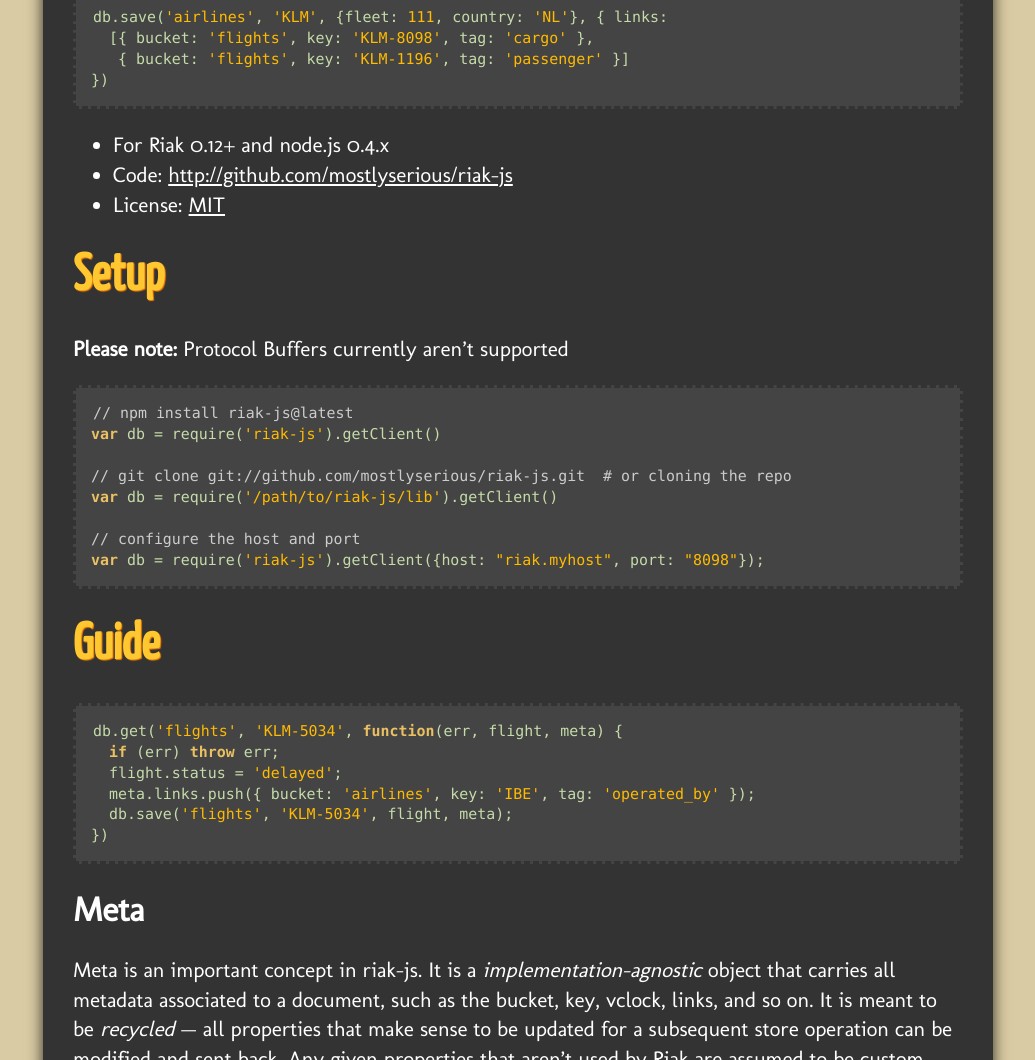
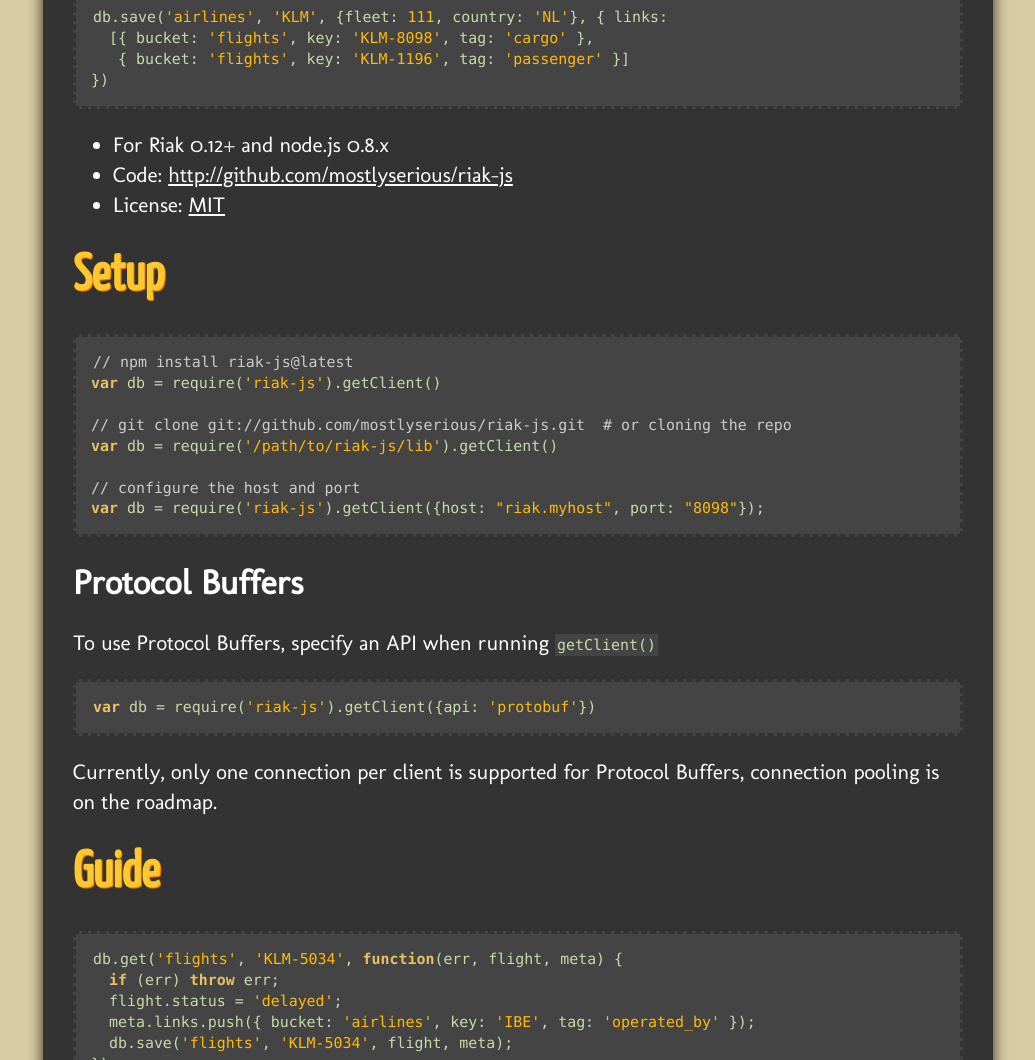
Before and after one commit to mostlyserious/riak-js, a Jekyll site: the page built from index.md, in a window 1280 px wide and 1400 px high. Shown: the part 340-1400 px from the top of the window, without its empty margins (122-1157 px from the left). Built offline with Jekyll 4.4.1, drawn with Linux system fonts in a browser that asks for light colours.

Commit message:
Show how to set up protocol buffers client.

```diff
--- a/index.md
+++ b/index.md
@@ -10,13 +10,11 @@
        { bucket: 'flights', key: 'KLM-1196', tag: 'passenger' }]
     })
 
-* For Riak 0.12+ and node.js 0.4.x
+* For Riak 0.12+ and node.js 0.8.x
 * Code: <http://github.com/mostlyserious/riak-js>
 * License: [MIT](http://opensource.org/licenses/mit-license.php)
 
 ## Setup
-
-**Please note:** Protocol Buffers currently aren't supported
 
     // npm install riak-js@latest
     var db = require('riak-js').getClient()
@@ -26,6 +24,15 @@
 
     // configure the host and port
     var db = require('riak-js').getClient({host: "riak.myhost", port: "8098"});
+
+### Protocol Buffers
+
+To use Protocol Buffers, specify an API when running `getClient()`
+
+    var db = require('riak-js').getClient({api: 'protobuf'})
+
+Currently, only one connection per client is supported for Protocol Buffers,
+connection pooling is on the roadmap.
 
 ## Guide
 
```
